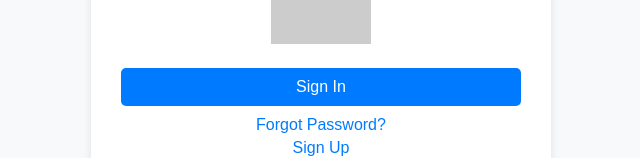
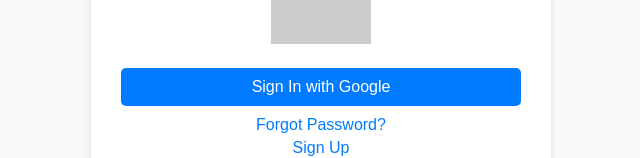
Before and after one commit to SriramKoukuntla/5D_Jupyter_Notebook, a React (Vite) app in the folder frontend/: page / in a window 1280 px wide. Shown: the part 430-588 px from the top of the page, without its empty margins (319-959 px from the left). Built offline with nearby package versions, Linux system fonts and the light colour scheme.

Commit message:
Added auth functionality

```diff
--- a/frontend/src/components/Login.tsx
+++ b/frontend/src/components/Login.tsx
@@ -1,15 +1,43 @@
-import React from "react";
+import React, { useState } from "react";
+import { loginWithGoogle } from "./";
 import "./App.css"; // Custom CSS for additional styling
 
 function Login() {
+  const [loading, setLoading] = useState(false);
+  const [errorMessage, setErrorMessage] = useState("");
+  const [successMessage, setSuccessMessage] = useState("");
+
+  const handleGoogleLogin = async () => {
+    setLoading(true);
+    setErrorMessage("");
+    setSuccessMessage("");
+
+    try {
+      const { user, session, error } = await loginWithGoogle();
+
+      if (error) {
+        throw new Error(error);
+      }
+
+      setSuccessMessage("Logged in successfully!");
+      console.log("Logged in user:", user);
+      // Redirect or update state after login if needed
+    } catch (err: any) {
+      setErrorMessage(`Login failed: ${err.message}`);
+    } finally {
+      setLoading(false);
+    }
+  };
+
   return (
     <div className="login-page">
       <div className="login-container">
         <form className="login-form">
           <div className="logo-container">
+            {/* Replace with your logo if needed */}
             {/* <img
               src="https://via.placeholder.com/150" // Replace with your logo URL
-              alt="LeetCode Logo"
+              alt="Logo"
               className="logo"
             /> */}
           </div>
@@ -27,17 +55,31 @@
               className="form-input"
             />
           </div>
+
+          {/* Display success message if login is successful */}
+          {successMessage && <p className="success-text">{successMessage}</p>}
+
+          {/* Display error message if login fails */}
+          {errorMessage && <p className="error-text">{errorMessage}</p>}
+
           <div className="captcha-section">
             <p className="success-text">✔ Success!</p>
             <img
-              src="https://via.placeholder.com/100" // Replace with Cloudflare logo or captcha image
+              src="https://via.placeholder.com/100" // Replace with your captcha image or Cloudflare logo
               alt="Captcha"
               className="captcha-image"
             />
           </div>
-          <button type="submit" className="sign-in-btn">
-            Sign In
+
+          <button
+            type="button"
+            className="sign-in-btn"
+            onClick={handleGoogleLogin}
+            disabled={loading}
+          >
+            {loading ? "Logging in..." : "Sign In with Google"}
           </button>
+
           <div className="links-container">
             <a href="/forgot-password" className="link">
               Forgot Password?
@@ -53,44 +95,3 @@
 }
 
 export default Login;
-
-
-// import React, { useState } from "react";
-// import { useNavigate } from "react-router-dom";
-
-// const Login = () => {
-//   const navigate = useNavigate();
-//   const [username, setUsername] = useState("");
-//   const [password, setPassword] = useState("");
-
-//   const handleLogin = () => {
-//     navigate("/dashboard"); // Navigate to Dashboard
-//   };
-
-//   return (
-//     <div style={{ textAlign: "center", marginTop: "50px" }}>
-//       <h1>Login</h1>
-//       <input
-//         type="text"
-//         placeholder="Username"
-//         value={username}
-//         onChange={(e) => setUsername(e.target.value)}
-//         style={{ margin: "10px", padding: "10px" }}
-//       />
-//       <br />
-//       <input
-//         type="password"
-//         placeholder="Password"
-//         value={password}
-//         onChange={(e) => setPassword(e.target.value)}
-//         style={{ margin: "10px", padding: "10px" }}
-//       />
-//       <br />
-//       <button onClick={handleLogin} style={{ padding: "10px 20px" }}>
-//         Login
-//       </button>
-//     </div>
-//   );
-// };
-
-// export default Login;
```
Also changed, not shown: frontend/src/components/Auth.js (added, +42 -0 lines).
